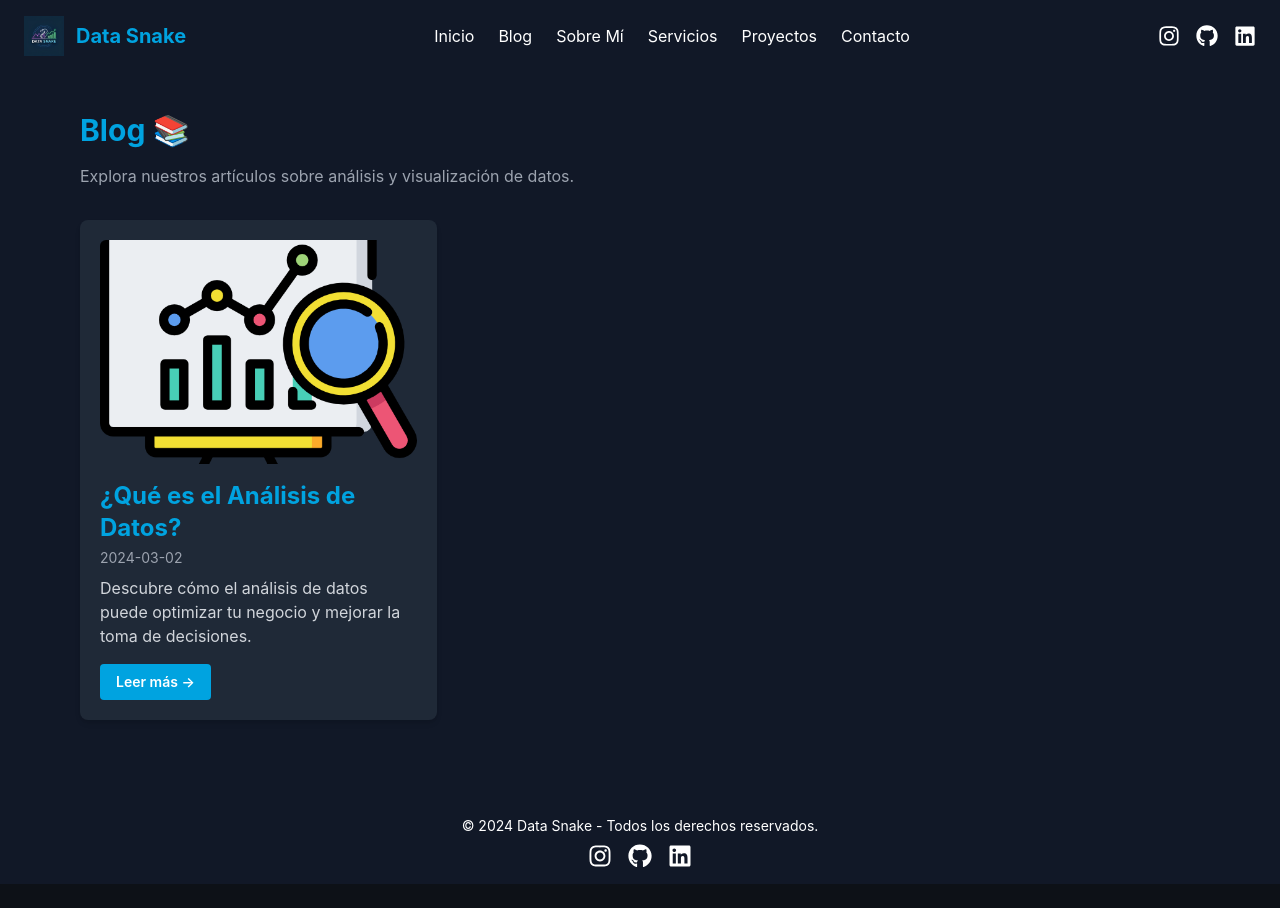
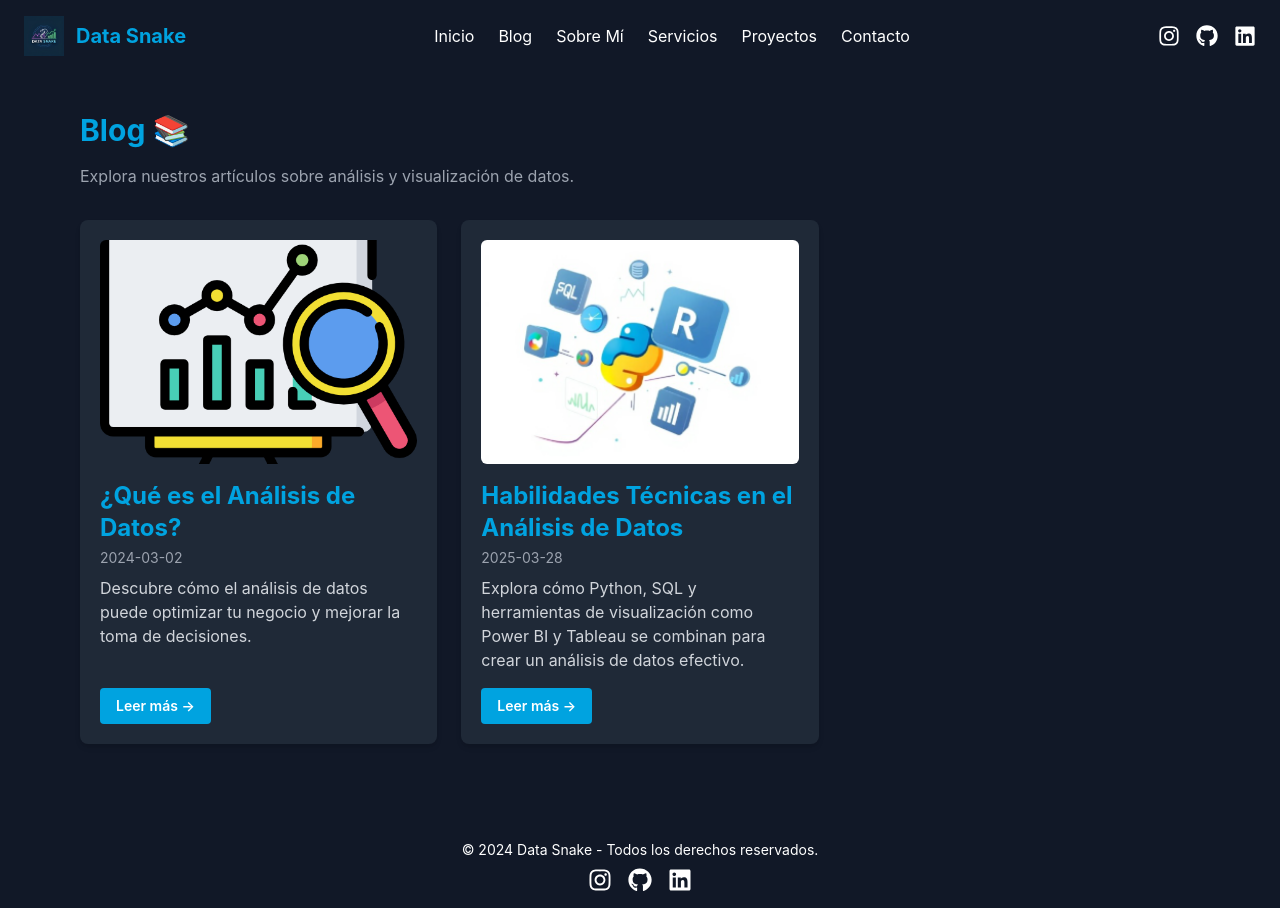
Before and after one commit to jdcaballero15/datasnake, a React (Vite) app: page /blog in a window 1280 px wide. Before the commit the page ends 884 px from the top, so only its background shows below. Built offline with nearby package versions, Linux system fonts and the light colour scheme.

Commit message:
📝 Agregado nuevo post: Habilidades Técnicas en el Análisis de Datos

```diff
--- a/src/pages/Blog.jsx
+++ b/src/pages/Blog.jsx
@@ -5,7 +5,7 @@ const Blog = () => {
   const [posts, setPosts] = useState([]);
 
   useEffect(() => {
-    // Lista de posts (podés agregar más)
+    // Lista de posts
     setPosts([
       {
         title: "¿Qué es el Análisis de Datos?",
@@ -14,7 +14,13 @@ const Blog = () => {
         summary: "Descubre cómo el análisis de datos puede optimizar tu negocio y mejorar la toma de decisiones.",
         link: "/blog/analisis-datos",
       },
-      // Agregá más artículos si querés
+      {
+        title: "Habilidades Técnicas en el Análisis de Datos",
+        date: "2025-03-28",
+        image: "/blog/habilidades-1.png", // asegurate de que exista esta imagen
+        summary: "Explora cómo Python, SQL y herramientas de visualización como Power BI y Tableau se combinan para crear un análisis de datos efectivo.",
+        link: "/blog/habilidades-tecnicas", // debe coincidir con el nombre del .md
+      },
     ]);
   }, []);
 
```
